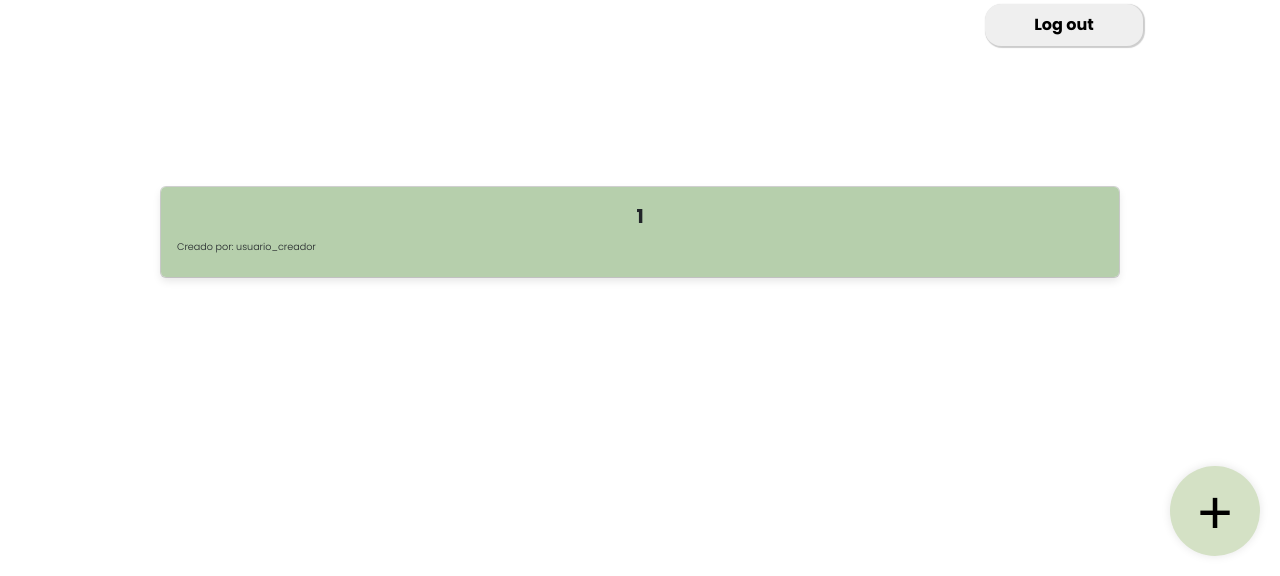
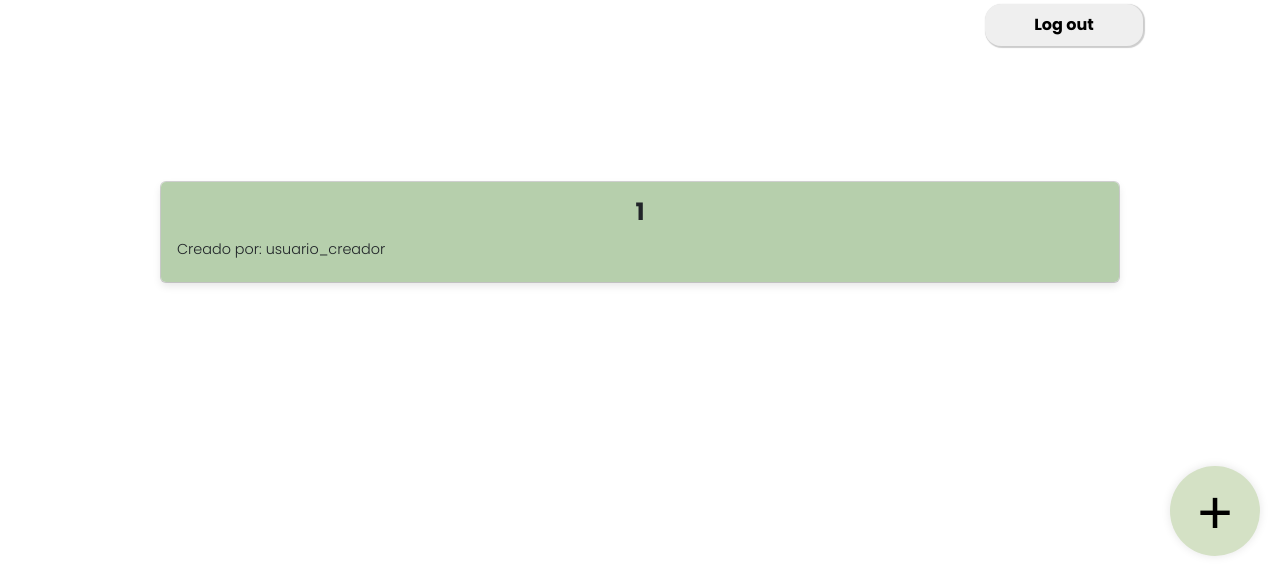
Before and after one commit to GabsCrisp/fifty-fifty, a Flask app: template templates/eventos.html in a window 1280 px wide. Shown: the part 224-800 px from the top of the page. Run offline with Flask 3, Linux system fonts and the light colour scheme; the visitor is signed in with stand-in values (Sample User, id 1); the template is opened without the code that fills it: most values are stand-ins (such as "Sample title", 1, 10 or a date in 2020); some libraries are stand-ins or nearby versions.

Commit message:
css en eventos

```diff
--- a/static/styles_eventos.css
+++ b/static/styles_eventos.css
@@ -1,5 +1,3 @@
-<<<<<<< HEAD
-=======
 * {
     transition: all 0.5s ease-in-out;
 }
@@ -180,12 +178,20 @@ a {
     font-family: 'poppins-bold';
     font-size: 1.2em;
     box-shadow: 0 4px 8px rgba(0, 0, 0, 0.1);
-
+    cursor: pointer;
+    transition: 0.5s;
 }
-
+.card-body:hover
+{
+    transform: scale(1.05);
+}
+.card-body:hover h4
+{
+    color: white;
+}
 h5{
     margin-top: 1em;
-    font-size: 0.5em;
+    font-size: 0.9rem;
     text-align: left;
     font-family: 'poppins-light';
 }
@@ -256,4 +262,3 @@ h5{
     border-color: #97A265;
     box-shadow: 0 0 5px rgba(151, 162, 101, 0.5);
 }
->>>>>>> 3b4b43fd84f39f8ea909c0c05bf27e46bc5c4863
--- a/static/styles_participantes.css
+++ b/static/styles_participantes.css
@@ -26,6 +26,7 @@ h4
 {
     text-align: center;
 }
+
 form
 {
     display: flex;
--- a/templates/eventos.html
+++ b/templates/eventos.html
@@ -21,7 +21,9 @@
   {% for record in rows %}
   <div class="card w-75" onclick="irEvento('{{record[1]}}')">
     <div class="card-body">
-      {{record[0]}}
+      <h4>
+        {{record[0]}}
+      </h4>
       <h5>Creado por: usuario_creador</h5>
     </div>
   </div>
--- a/templates/participantes.html
+++ b/templates/participantes.html
@@ -52,7 +52,7 @@
         <h2>Participantes:</h2>
         <ul>
             {% for record in rows %}
-            <li>{{record[3]}} <span class="remove">x</span></li>
+            <li> <span id="username">{{record[3]}}</span> <span class="remove" id="remove">x</span></li>
             {% endfor %}
         </ul>
     </section>
```
